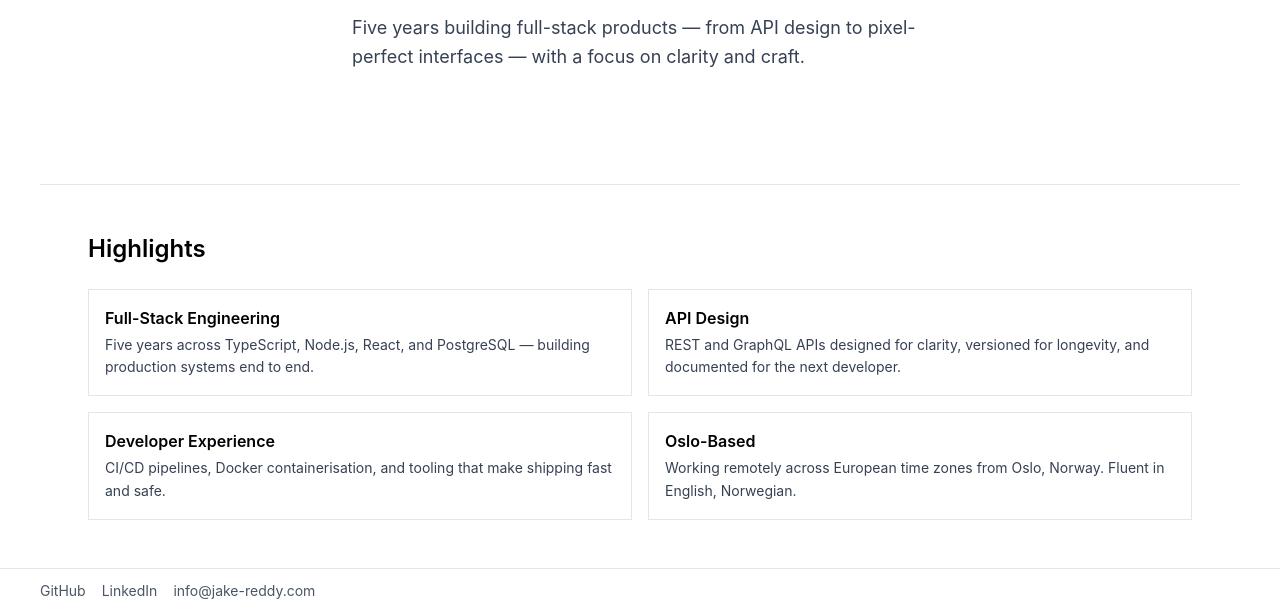
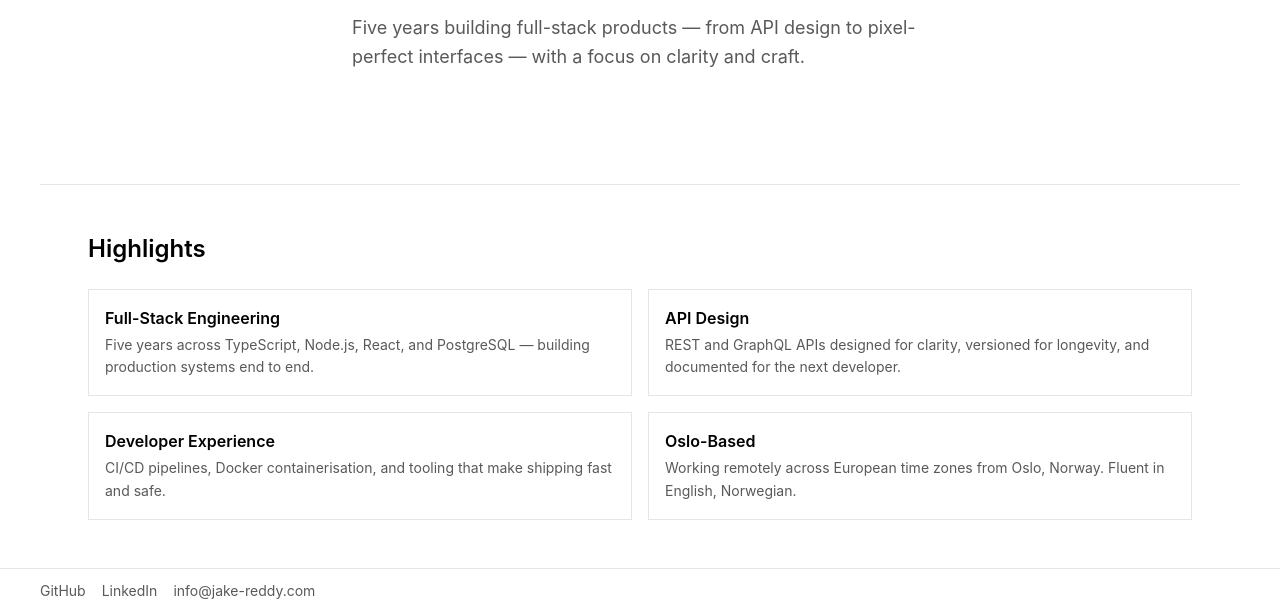
Before and after one commit to Serathian/jake-reddy.com, an Astro site: page / in a window 1280 px wide. Shown: the part 258-871 px from the top of the page. Built offline with nearby package versions, Linux system fonts and the light colour scheme; Astro itself is replaced by a stand-in of ours.

Commit message:
fix(design-system): replace Tailwind gray shorthands with exact --color-secondary token
Replaces text-gray-700 (index.astro ×5) and text-gray-600 (Footer.astro ×3)
with text-[#595959] to match --color-secondary per the Nordic design system spec.

Co-Authored-By: Claude Sonnet 4.6 <noreply@anthropic.com>

```diff
--- a/src/components/layout/Footer.astro
+++ b/src/components/layout/Footer.astro
@@ -6,17 +6,17 @@
       href="https://github.com/Serathian"
       target="_blank"
       rel="noopener noreferrer"
-      class="font-body text-sm text-gray-600 hover:text-black transition-colors cursor-pointer"
+      class="font-body text-sm text-[#595959] hover:text-black transition-colors cursor-pointer"
     >GitHub</a>
     <a
       href="https://linkedin.com/in/jake-reddy"
       target="_blank"
       rel="noopener noreferrer"
-      class="font-body text-sm text-gray-600 hover:text-black transition-colors cursor-pointer"
+      class="font-body text-sm text-[#595959] hover:text-black transition-colors cursor-pointer"
     >LinkedIn</a>
     <a
       href="mailto:info@jake-reddy.com"
-      class="font-body text-sm text-gray-600 hover:text-black transition-colors cursor-pointer"
+      class="font-body text-sm text-[#595959] hover:text-black transition-colors cursor-pointer"
     >info@jake-reddy.com</a>
   </div>
 </footer>
--- a/src/pages/index.astro
+++ b/src/pages/index.astro
@@ -8,7 +8,7 @@ import BaseLayout from '../layouts/BaseLayout.astro';
   <section class="max-w-[1200px] mx-auto px-4 py-10 md:px-8 md:py-16 lg:px-12 lg:py-20">
     <p class="font-body text-sm text-[#595959] uppercase tracking-[1px] mb-2">Full-Stack Developer</p>
     <h1 class="font-display text-4xl font-bold mb-4 md:text-5xl lg:text-6xl leading-tight">Jake Reddy</h1>
-    <p class="font-body text-lg text-gray-700 max-w-xl leading-relaxed mb-8">
+    <p class="font-body text-lg text-[#595959] max-w-xl leading-relaxed mb-8">
       Five years building full-stack products — from API design to pixel-perfect interfaces — with a focus on clarity and craft.
     </p>
   </section>
@@ -18,19 +18,19 @@ import BaseLayout from '../layouts/BaseLayout.astro';
     <ul class="grid grid-cols-1 md:grid-cols-2 gap-4">
       <li class="border border-[#E5E5E5] p-4">
         <h3 class="font-display text-base font-semibold mb-1">Full-Stack Engineering</h3>
-        <p class="font-body text-sm text-gray-700 leading-relaxed">Five years across TypeScript, Node.js, React, and PostgreSQL — building production systems end to end.</p>
+        <p class="font-body text-sm text-[#595959] leading-relaxed">Five years across TypeScript, Node.js, React, and PostgreSQL — building production systems end to end.</p>
       </li>
       <li class="border border-[#E5E5E5] p-4">
         <h3 class="font-display text-base font-semibold mb-1">API Design</h3>
-        <p class="font-body text-sm text-gray-700 leading-relaxed">REST and GraphQL APIs designed for clarity, versioned for longevity, and documented for the next developer.</p>
+        <p class="font-body text-sm text-[#595959] leading-relaxed">REST and GraphQL APIs designed for clarity, versioned for longevity, and documented for the next developer.</p>
       </li>
       <li class="border border-[#E5E5E5] p-4">
         <h3 class="font-display text-base font-semibold mb-1">Developer Experience</h3>
-        <p class="font-body text-sm text-gray-700 leading-relaxed">CI/CD pipelines, Docker containerisation, and tooling that make shipping fast and safe.</p>
+        <p class="font-body text-sm text-[#595959] leading-relaxed">CI/CD pipelines, Docker containerisation, and tooling that make shipping fast and safe.</p>
       </li>
       <li class="border border-[#E5E5E5] p-4">
         <h3 class="font-display text-base font-semibold mb-1">Oslo-Based</h3>
-        <p class="font-body text-sm text-gray-700 leading-relaxed">Working remotely across European time zones from Oslo, Norway. Fluent in English, Norwegian.</p>
+        <p class="font-body text-sm text-[#595959] leading-relaxed">Working remotely across European time zones from Oslo, Norway. Fluent in English, Norwegian.</p>
       </li>
     </ul>
   </section>
```
